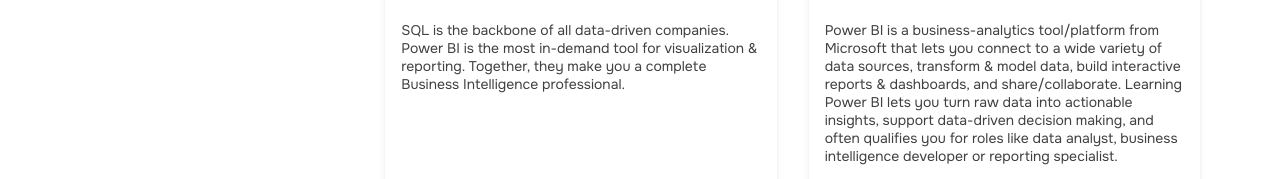
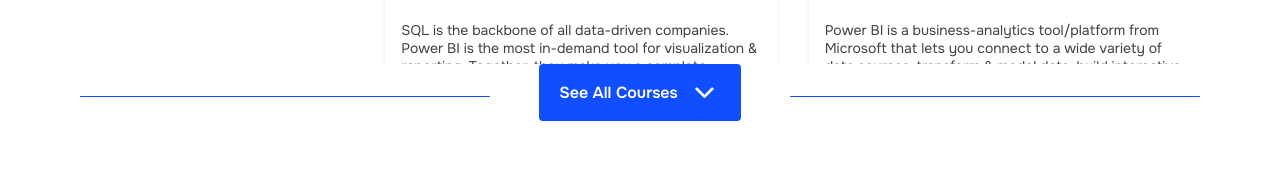
Before and after one commit to sreekesh-nexotech/routes-academy-website2, a Next.js app in the folder frontend/routes-academy/: page /courses in a window 1280 px wide. Shown: the part 1956-2135 px from the top of the page. Built offline with nearby package versions, Linux system fonts and the light colour scheme.

Commit message:
Make course list scrollable if needed and add sell all courses button

```diff
--- a/frontend/routes-academy/src/components/ui/Courses/Courses.tsx
+++ b/frontend/routes-academy/src/components/ui/Courses/Courses.tsx
@@ -27,9 +27,24 @@
               <GuideMe />
             </div>
           </div>
-          <div className="lg:col-span-3">
+          <div className="lg:col-span-3 lg:h-screen lg:overflow-y-auto scrollbar-1">
             <CourseList />
           </div>
+        </div>
+        <div className="flex gap-[1rem] md:gap-[3.0625rem]">
+          <hr className="w-full h-[1px] my-8 bg-[#104EFF] border-0 rounded-sm dark:bg-gray-700"></hr>
+          <button className="cursor-pointer bg-[#104EFF] min-w-[12.625rem] h-[3.5625rem] rounded-[.25rem] flex gap-[.625rem] justify-center items-center">
+            <h6 className="font-semibold text-[#FFFFFF] text-[1rem] leading-[1.375rem]">
+              See All Courses
+            </h6>
+            <Image
+              src="/mingcute_down-line.svg"
+              alt=""
+              width={33}
+              height={33}
+            />
+          </button>
+          <hr className="w-full h-[1px] my-8 bg-[#104EFF] border-0 rounded-sm dark:bg-gray-700"></hr>
         </div>
       </div>
     </div>
```
